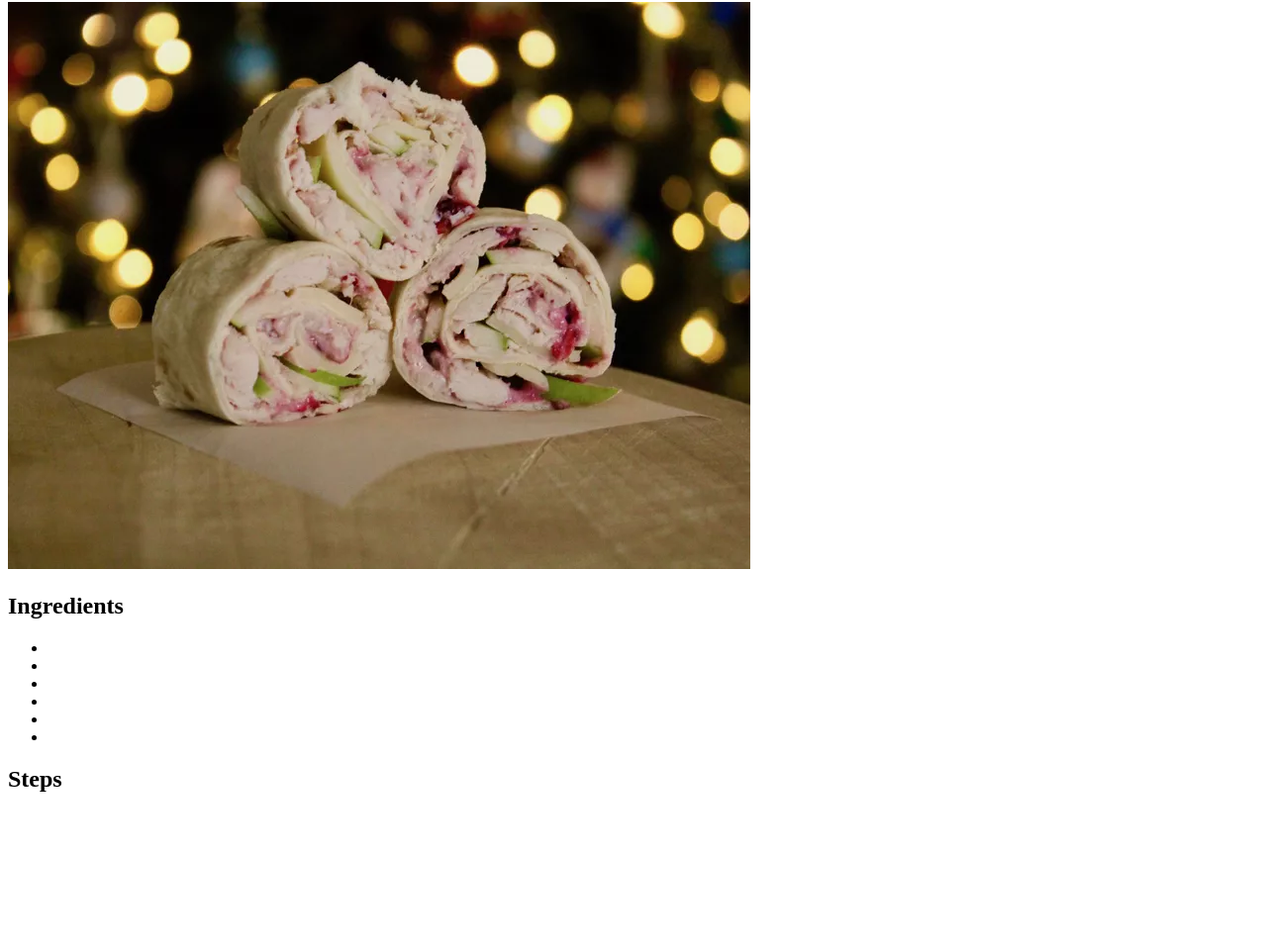
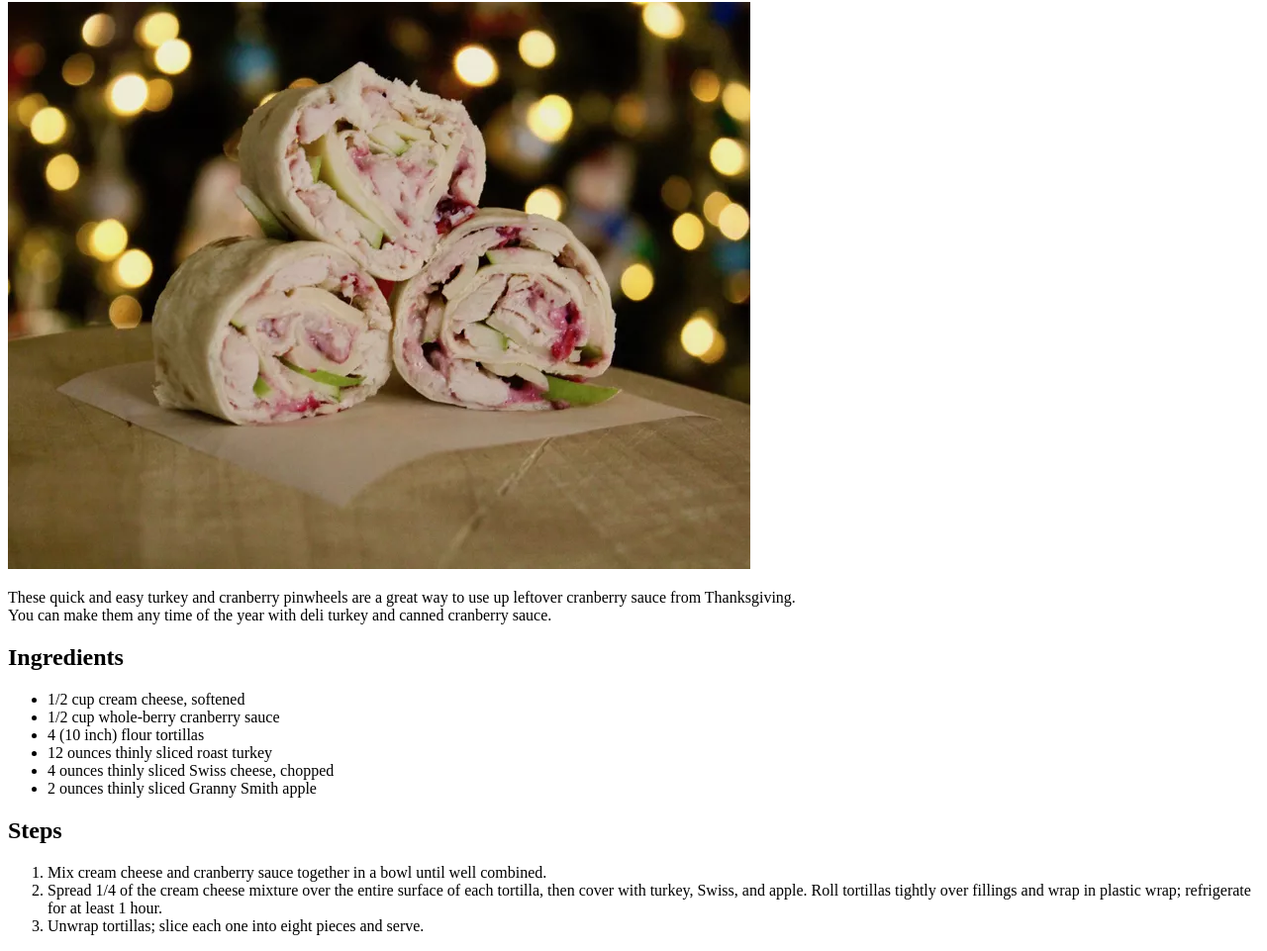
Before and after one commit to Markus-the-Unwise/odin-recipies, a plain HTML site: page recipies/CranberryTurkeyPinwheels.html in a window 1280 px wide. Shown: the part 78-1039 px from the top of the page at 99% size. Before the commit the page ends 899 px from the top, so only its background shows below. Drawn offline with Linux system fonts and the light colour scheme.

Commit message:
Add content to the 2 extra pages

```diff
--- a/recipies/CranberryTurkeyPinwheels.html
+++ b/recipies/CranberryTurkeyPinwheels.html
@@ -10,18 +10,24 @@
 <body>
     <h1>Cranberry Turkey Pinewheels</h1>
     <img src="../image/Cranberry-Turkey-Pinwheels.webp" alt="Cranberry-Turkey-Pinwheels">
+    <p>These quick and easy turkey and cranberry pinwheels are a great way to use up leftover cranberry sauce from
+        Thanksgiving. <br>You can make them any time of the year with deli turkey and canned cranberry sauce.</p>
     <h2>Ingredients</h2>
     <ul>
-        <li></li>
-        <li></li>
-        <li></li>
-        <li></li>
-        <li></li>
-        <li></li>
+        <li>1/2 cup cream cheese, softened</li>
+        <li>1/2 cup whole-berry cranberry sauce</li>
+        <li>4 (10 inch) flour tortillas</li>
+        <li>12 ounces thinly sliced roast turkey</li>
+        <li>4 ounces thinly sliced Swiss cheese, chopped</li>
+        <li>2 ounces thinly sliced Granny Smith apple</li>
     </ul>
     <h2>Steps</h2>
     <ol>
-
+        <li>Mix cream cheese and cranberry sauce together in a bowl until well combined.</li>
+        <li>Spread 1/4 of the cream cheese mixture over the entire surface of each tortilla, then cover with turkey,
+            Swiss, and apple. Roll tortillas tightly over fillings and wrap in plastic wrap; refrigerate for at least 1
+            hour.</li>
+        <li>Unwrap tortillas; slice each one into eight pieces and serve.</li>
     </ol>
 </body>
 
```
Also changed, not shown: recipies/JalapenoPopperCups.html (+15 -2 lines).
